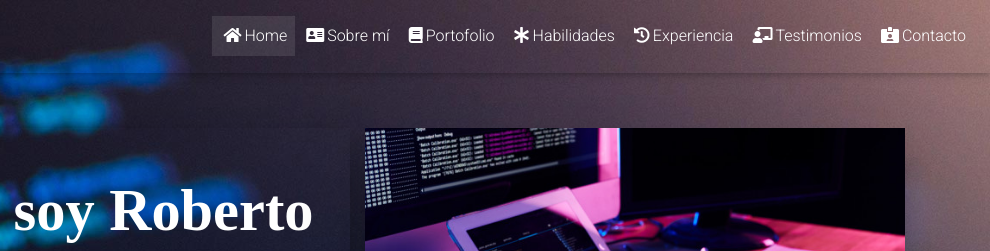
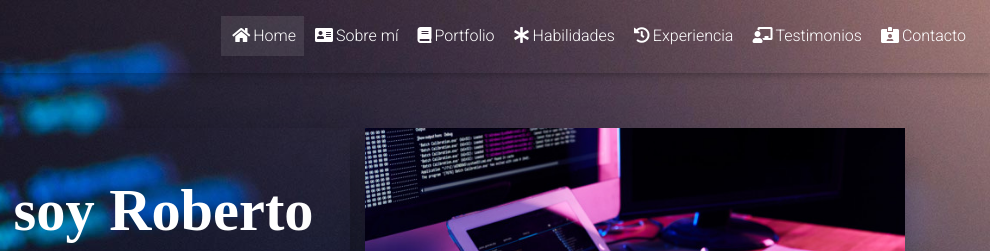
Before and after one commit to rdojeda/portfolio, a plain HTML site: page index.html in a window 1280 px wide. Shown: the top 251 px of the page, 290-1280 px from the left. Drawn offline with nearby package versions, Linux system fonts and the light colour scheme; a web font is replaced by a local one.

Commit message:
Versión 0.19 - Se corrige menu Portfolio

```diff
--- a/index.html
+++ b/index.html
@@ -76,7 +76,7 @@
                     <a class="nav-link" href="#sobremi"><i class="fas fa-address-card"></i>Sobre mí</a>
                     </li>
                     <li class="nav-item">
-                    <a class="nav-link" href="#portfolio"><i class="fas fa-book"></i>Portofolio</a>
+                    <a class="nav-link" href="#portfolio"><i class="fas fa-book"></i>Portfolio</a>
                     </li>
                     <li class="nav-item">
                         <a class="nav-link" href="#habilidades"><i class="fas fa-asterisk"></i>Habilidades</a>
```
